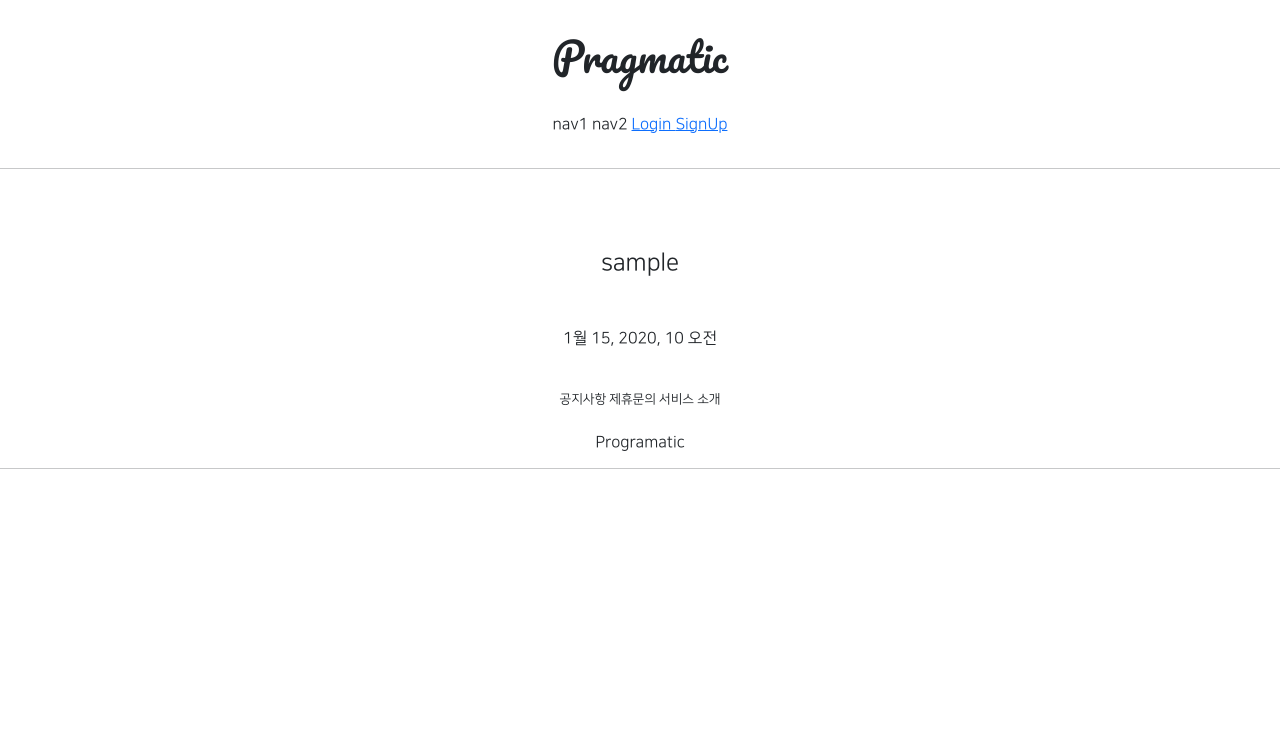
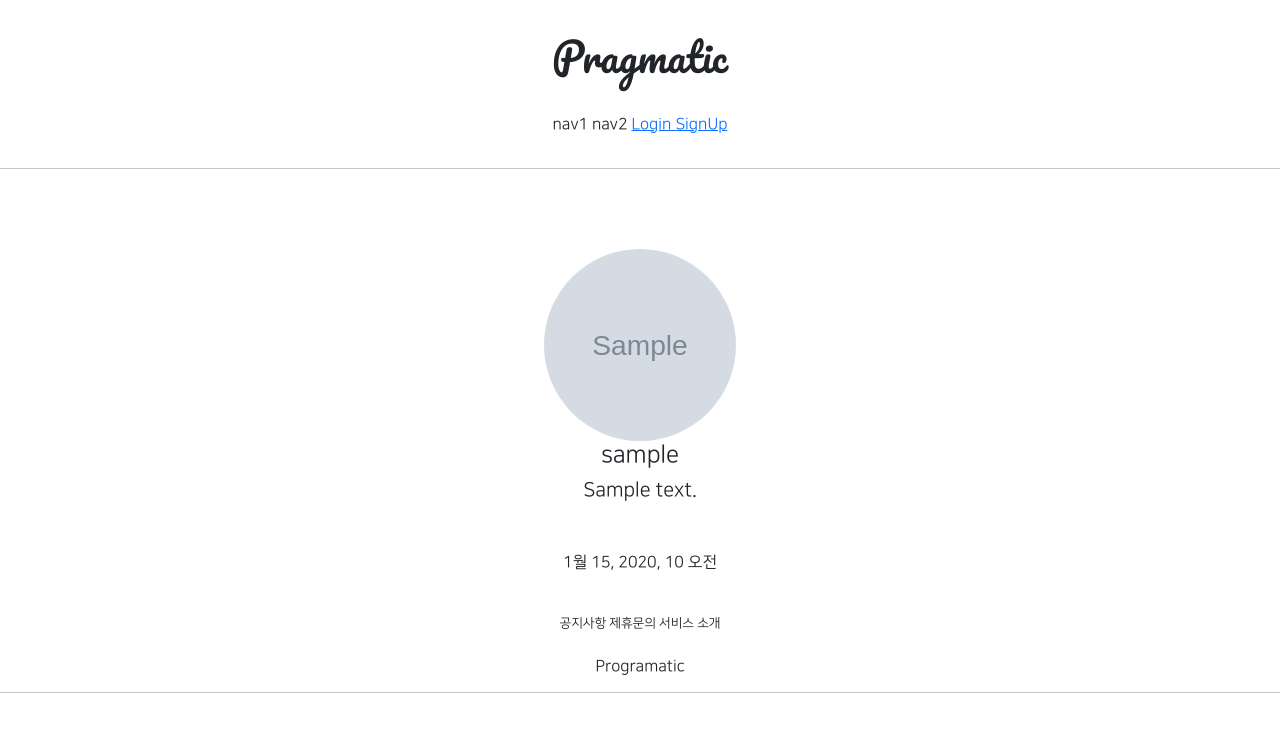
Before and after one commit to kovus380/GISTEC_WEB, a Django app: page /accounts/detail/1 in a window 1280 px wide. Shown: the top 732 px of the page. Run offline with Django 3.2, Linux system fonts and the light colour scheme; tables that the repository leaves empty hold one stand-in row (values such as "Sample post"); grey boxes marked "Sample" are stand-in pictures; some libraries are stand-ins or nearby versions.

Commit message:
07/27 class commit 2

```diff
--- a/accountapp/templates/accountapp/detail.html
+++ b/accountapp/templates/accountapp/detail.html
@@ -3,7 +3,19 @@
 
     <div class="text-center mv-500 m-auto">
         <div class="m-5">
-            <h4>{{ target_user.username }}</h4>
+            {% if target_user.profile %}
+                <img src="{{ target_user.profile.image.url }}"
+                     class="profile_image"
+                     alt="profile image">
+                <h4>{{ target_user.profile.nickname }}</h4>
+                <h5>{{ target_user.profile.message }}</h5>
+            {% else %}
+            <h4>
+                <a href ="{% url 'profileapp:create' %}">
+                    Create Profile
+                </a>
+            </h4>
+            {% endif %}
         </div>
         <div>
             {{ target_user.date_joined }}
--- a/static/base.css
+++ b/static/base.css
@@ -17,3 +17,10 @@
     max-width: 500px;
     padding: 1rem 1.5rem;
 }
+
+.profile_image {
+    height: 12rem;
+    width: 12rem;
+    border-radius: 20rem;
+    object-fit: cover;
+}
--- a/web0701_/urls.py
+++ b/web0701_/urls.py
@@ -13,6 +13,8 @@ Including another URLconf
     1. Import the include() function: from django.urls import include, path
     2. Add a URL to urlpatterns:  path('blog/', include('blog.urls'))
 """
+from django.conf import settings
+from django.conf.urls.static import static
 from django.contrib import admin
 from django.urls import path, include
 
@@ -20,4 +22,6 @@ urlpatterns = [
     path('admin/', admin.site.urls),
     path('accounts/', include('accountapp.urls')),
     path('profiles/', include('profileapp.urls'))
-]
+] + static(settings.MEDIA_URL, document_root = settings.MEDIA_ROOT)
+
+# 어떤 경로로 요청이 들어왔을 때 / 어디서 파일을 제공해줄건지
```
